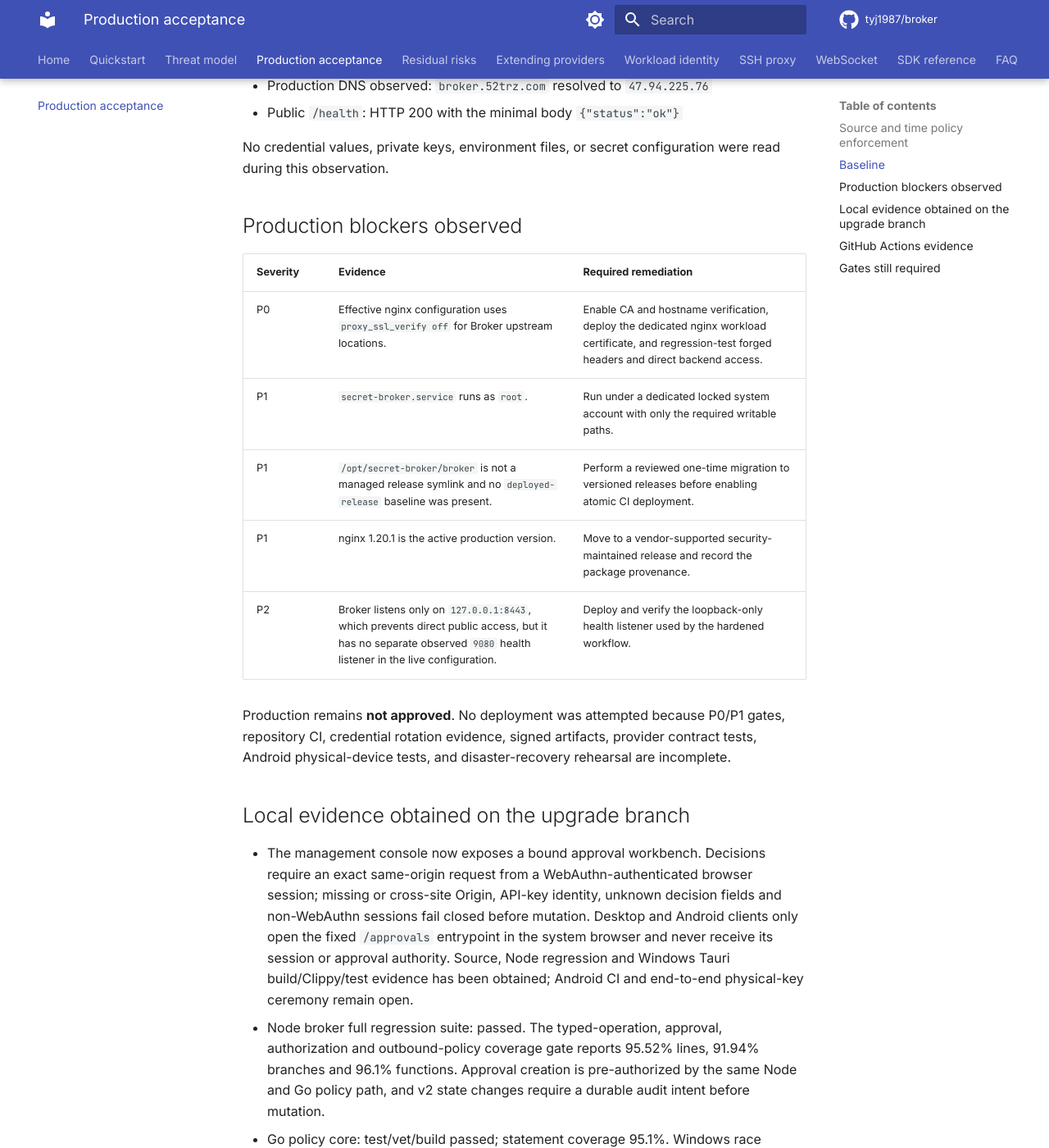
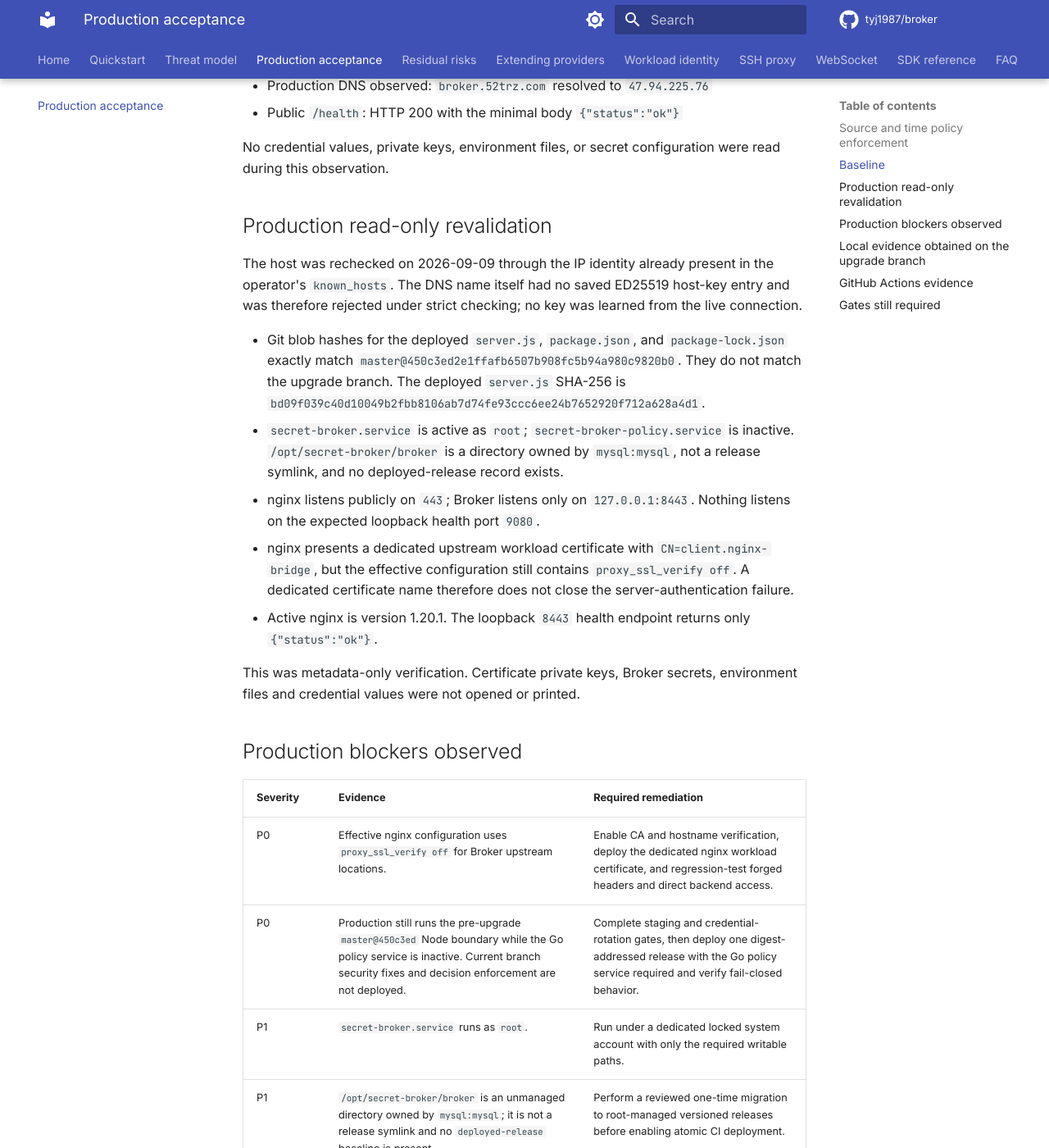
Before and after one commit to tyj1987/broker, an MkDocs documentation site: the page built from docs/PRODUCTION-ACCEPTANCE.md, in a window 1280 px wide and 1400 px high, scrolled down 649 px. Shown: the whole window at 82% size. Built offline with MkDocs 1.6.1 and Material for MkDocs 9.7.7, drawn with Linux system fonts in a browser that asks for light colours; comment, search, counter and statistics services are not loaded.

Commit message:
docs: record current production baseline

```diff
--- a/docs/PRODUCTION-ACCEPTANCE.md
+++ b/docs/PRODUCTION-ACCEPTANCE.md
@@ -23,13 +23,41 @@ findings below.
 
 No credential values, private keys, environment files, or secret configuration were read during this observation.
 
+## Production read-only revalidation
+
+The host was rechecked on 2026-09-09 through the IP identity already present in
+the operator's `known_hosts`. The DNS name itself had no saved ED25519 host-key
+entry and was therefore rejected under strict checking; no key was learned
+from the live connection.
+
+- Git blob hashes for the deployed `server.js`, `package.json`, and
+  `package-lock.json` exactly match `master@450c3ed2e1ffafb6507b908fc5b94a980c9820b0`.
+  They do not match the upgrade branch. The deployed `server.js` SHA-256 is
+  `bd09f039c40d10049b2fbb8106ab7d74fe93ccc6ee24b7652920f712a628a4d1`.
+- `secret-broker.service` is active as `root`; `secret-broker-policy.service`
+  is inactive. `/opt/secret-broker/broker` is a directory owned by
+  `mysql:mysql`, not a release symlink, and no deployed-release record exists.
+- nginx listens publicly on `443`; Broker listens only on
+  `127.0.0.1:8443`. Nothing listens on the expected loopback health port
+  `9080`.
+- nginx presents a dedicated upstream workload certificate with
+  `CN=client.nginx-bridge`, but the effective configuration still contains
+  `proxy_ssl_verify off`. A dedicated certificate name therefore does not
+  close the server-authentication failure.
+- Active nginx is version 1.20.1. The loopback `8443` health endpoint returns
+  only `{"status":"ok"}`.
+
+This was metadata-only verification. Certificate private keys, Broker secrets,
+environment files and credential values were not opened or printed.
+
 ## Production blockers observed
 
 | Severity | Evidence | Required remediation |
 |---|---|---|
 | P0 | Effective nginx configuration uses `proxy_ssl_verify off` for Broker upstream locations. | Enable CA and hostname verification, deploy the dedicated nginx workload certificate, and regression-test forged headers and direct backend access. |
+| P0 | Production still runs the pre-upgrade `master@450c3ed` Node boundary while the Go policy service is inactive. Current branch security fixes and decision enforcement are not deployed. | Complete staging and credential-rotation gates, then deploy one digest-addressed release with the Go policy service required and verify fail-closed behavior. |
 | P1 | `secret-broker.service` runs as `root`. | Run under a dedicated locked system account with only the required writable paths. |
-| P1 | `/opt/secret-broker/broker` is not a managed release symlink and no `deployed-release` baseline was present. | Perform a reviewed one-time migration to versioned releases before enabling atomic CI deployment. |
+| P1 | `/opt/secret-broker/broker` is an unmanaged directory owned by `mysql:mysql`; it is not a release symlink and no `deployed-release` baseline is present. | Perform a reviewed one-time migration to root-managed versioned releases before enabling atomic CI deployment. |
 | P1 | nginx 1.20.1 is the active production version. | Move to a vendor-supported security-maintained release and record the package provenance. |
 | P2 | Broker listens only on `127.0.0.1:8443`, which prevents direct public access, but it has no separate observed `9080` health listener in the live configuration. | Deploy and verify the loopback-only health listener used by the hardened workflow. |
 
```
Also changed, not shown: docs/RESIDUAL-RISKS.md (+2 -2 lines).
